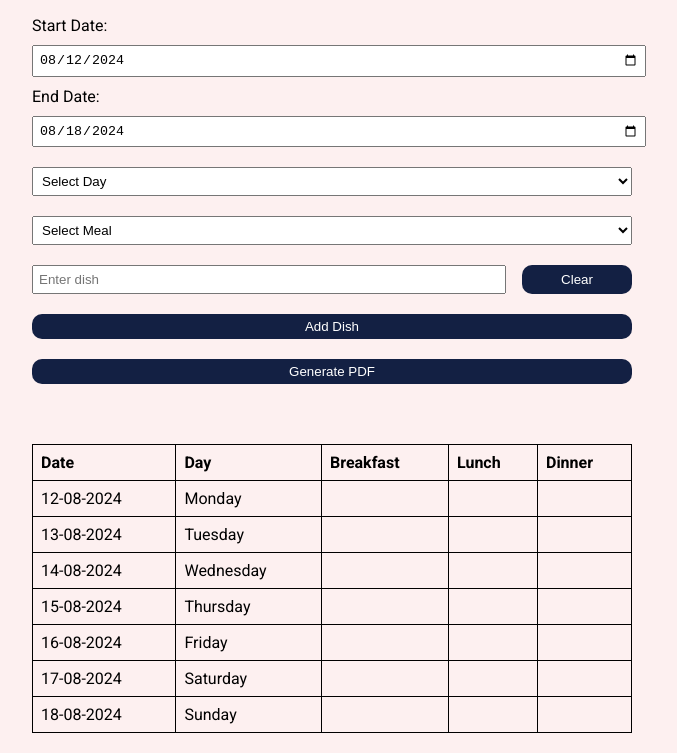
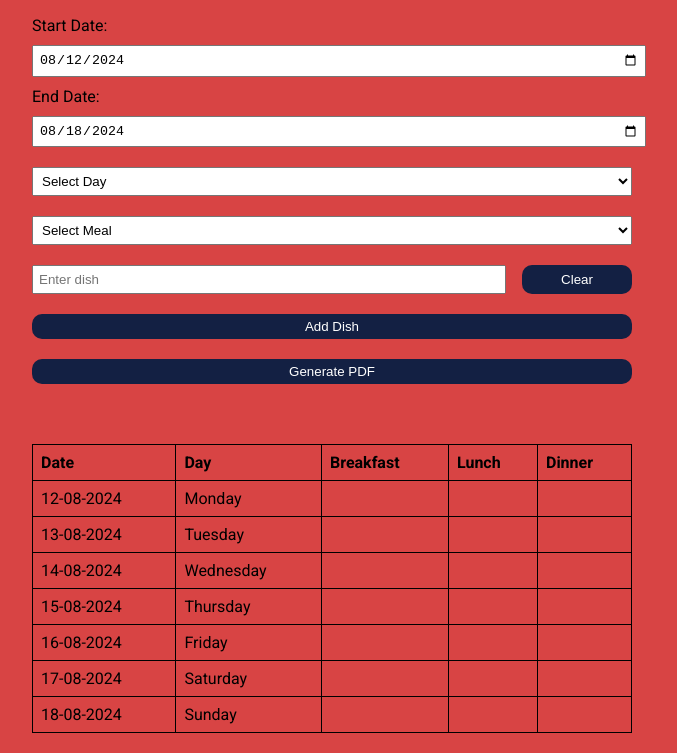
Before and after one commit to yug-sahni/food-menu, a plain HTML site: page index.html in a window 1280 px wide. Shown: the part 116-869 px from the top of the page, without its empty margins (308-985 px from the left). Drawn offline with nearby package versions, Linux system fonts and the light colour scheme.

Commit message:
color-change

```diff
--- a/index.html
+++ b/index.html
@@ -8,7 +8,7 @@
     <link href="https://fonts.googleapis.com/css2?family=Roboto:wght@400;700&display=swap" rel="stylesheet">
     <style>
         body {
-            background-color: #FDF0F0;
+            background-color: #d84444;
             font-family: Roboto, sans-serif;
             max-width: 600px;
             margin: 0 auto;
```
